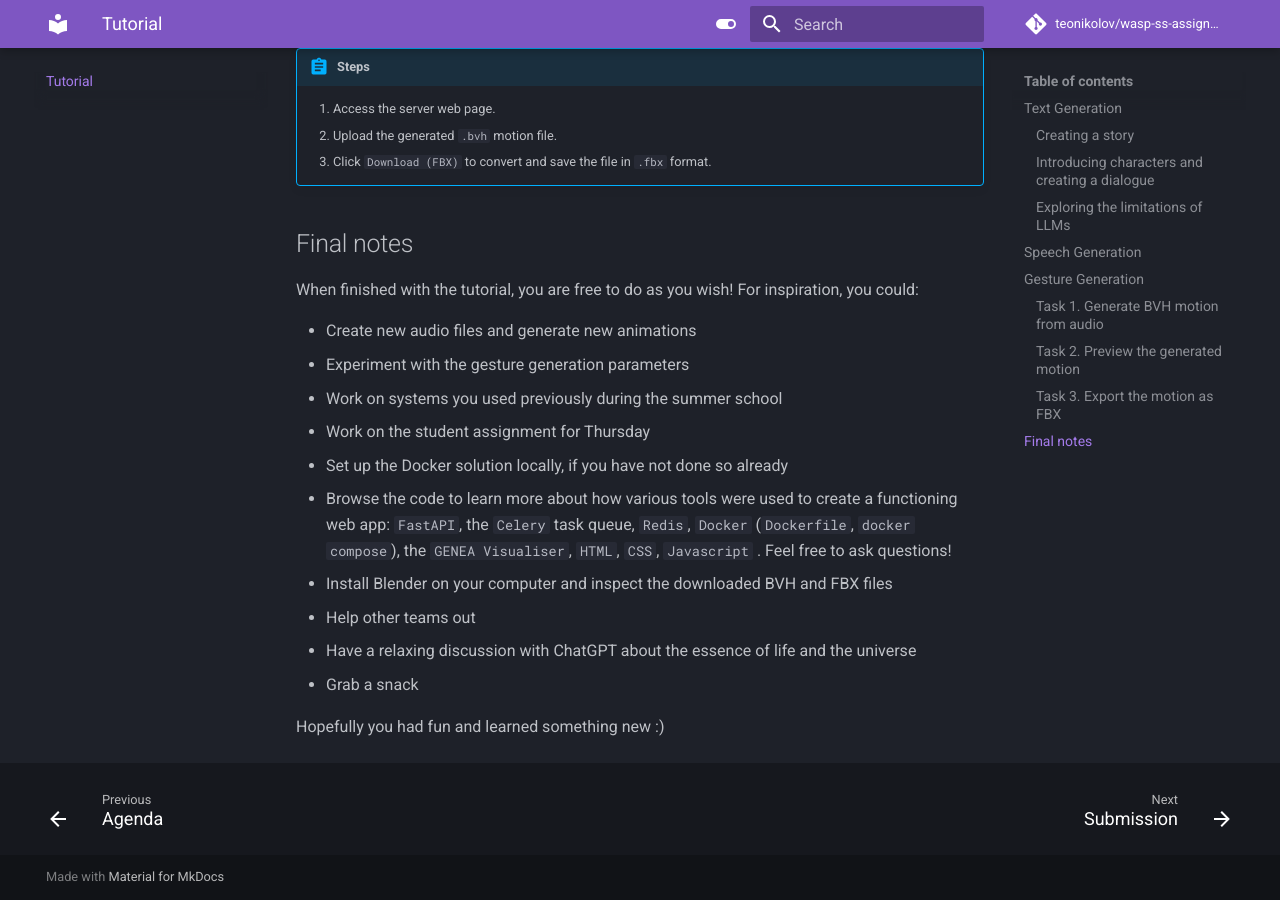
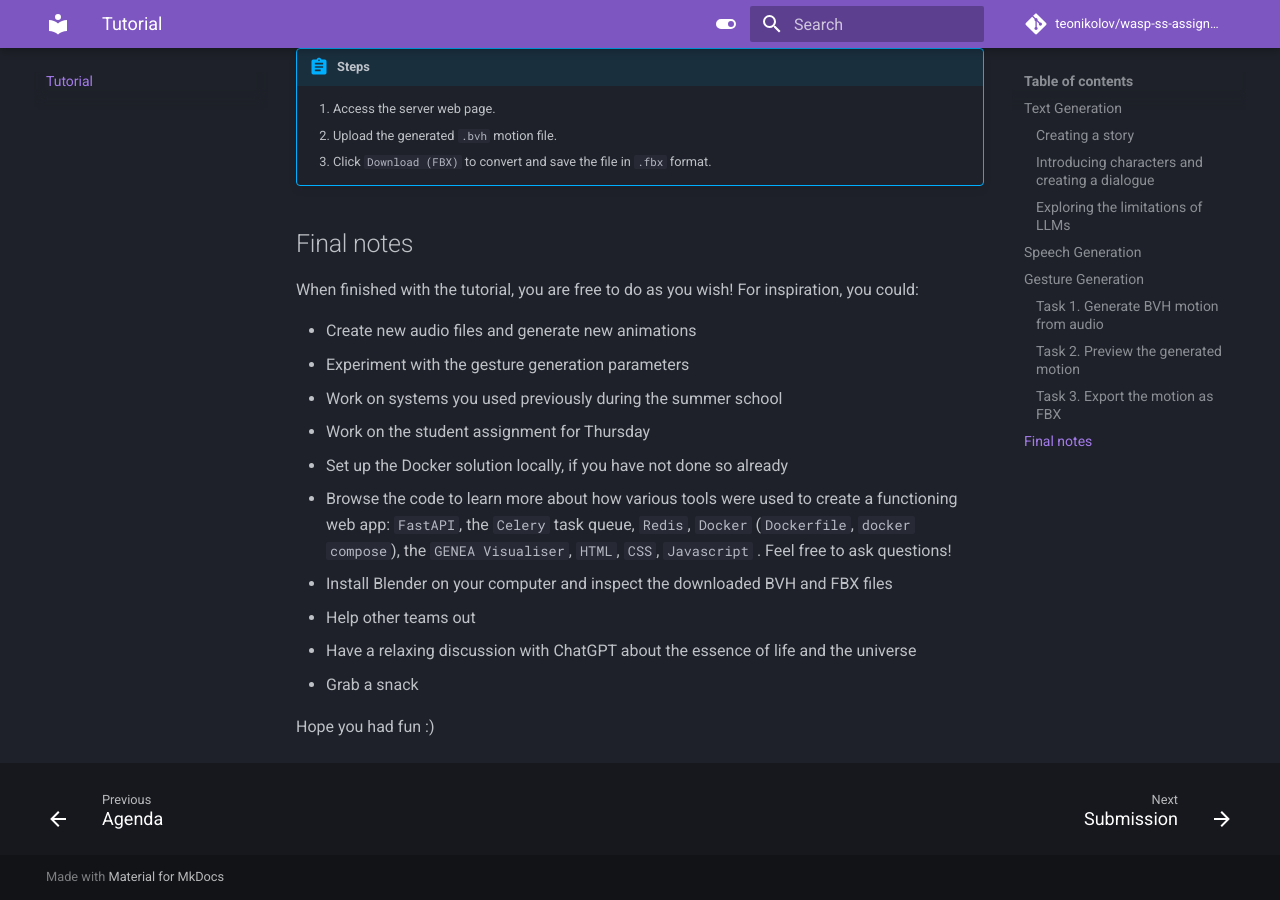
Before and after one commit to TeoNikolov/wasp-ss-assignment, an MkDocs documentation site: the page built from docs/tutorial.md, in a window 1280 px wide and 900 px high, scrolled down 3997 px. Built offline with MkDocs 1.6.1 and Material for MkDocs 9.7.7, drawn with Linux system fonts in a browser that asks for light colours; comment, search, counter and statistics services are not loaded.

Commit message:
Update tutorial.md

```diff
--- a/docs/tutorial.md
+++ b/docs/tutorial.md
@@ -238,4 +238,4 @@ When finished with the tutorial, you are free to do as you wish! For inspiration
 - Have a relaxing discussion with ChatGPT about the essence of life and the universe
 - Grab a snack
 
-Hopefully you had fun and learned something new :)
+Hope you had fun :)
```
